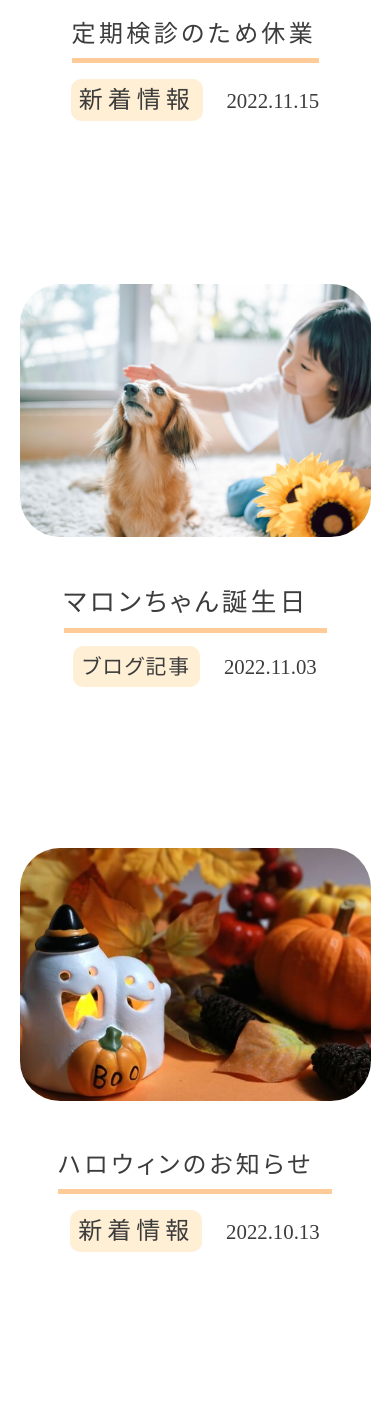
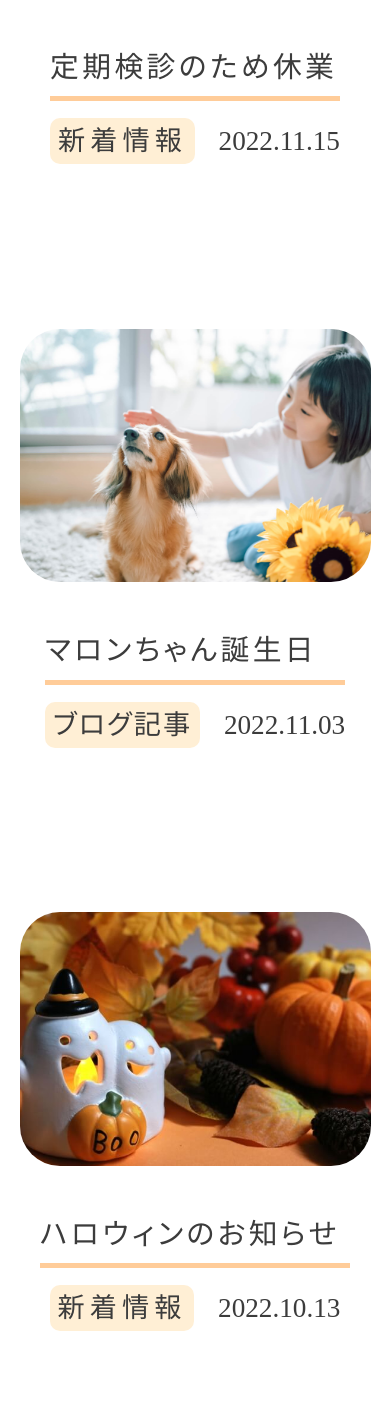
Before and after one commit to musan0328/portfolio, a PHP site: page /coading/news.html in a window 390 px wide. Shown: the part 2282-3694 px from the top of the page. Run offline with PHP 8.4, Linux system fonts and the light colour scheme; some libraries are stand-ins or nearby versions.

Commit message:
5回目の修正です

```diff
--- a/css/news.css
+++ b/css/news.css
@@ -296,7 +292,7 @@ main {
 	text-align: left;
 	border-bottom: 2px solid #FFCC99;
 	max-width: 145px;
-	width: 79%;
+	width: 80%;
 	font-size: 1.0rem;
 	margin-bottom: 8px;
 }
@@ -616,6 +606,25 @@ footer .copyright {
 	font-size: 18px;
 }
 
+@media screen and (max-width: 920px) {
+	.news-text {
+		text-align: left;
+		border-bottom: 2px solid #FFCC99;
+		max-width: 145px;
+		width: 85%;
+		font-size: 1.0rem;
+		margin-bottom: 8px;
+	}
+}
+
+@media screen and (max-width: 821px) {
+
+	.news-text {
+		max-width: 170px;
+		width: 90%;
+	}
+}
+
 
 @media screen and (max-width: 768px) {
 	.gloval-nav2 {
@@ -769,15 +781,15 @@ footer .copyright {
 
 	.news-day {
 		margin-left: 20px;
-		font-size: 1.3rem;
+		font-size: 1.7rem;
 	}
 
 	.news-text {
 		border-bottom: 5px solid #FFCC99;
-		max-width: 263px;
+		max-width: 300px;
 		margin: 0 auto;
 		width: 80%;
-		font-size: 1.6rem;
+		font-size: 1.8rem;
 		margin-bottom: 13px;
 		letter-spacing: 3.4px;
 	}
@@ -785,7 +797,7 @@ footer .copyright {
 	.news-category1 {
 		letter-spacing: 5px;
 		padding: 8px;
-		font-size: 1.5rem;
+		font-size: 1.7rem;
 	}
 
 	.news-category2 {
@@ -796,86 +808,86 @@ footer .copyright {
 		border-radius: 10px;
 		letter-spacing: 2px;
 		margin-top: 10px;
-		padding: 9px;
-		font-size: 1.3rem;
+		padding: 8px;
+		font-size: 1.7rem;
 	}
 
 	.news-text2 {
 		border-bottom: 5px solid #FFCC99;
-		max-width: 247px;
+		max-width: 290px;
 		margin: 0 auto;
 		width: 80%;
-		font-size: 1.5rem;
+		font-size: 1.8rem;
 		margin-bottom: 13px;
 		letter-spacing: 3.4px;
 	}
 
 	.news-text3 {
 		border-bottom: 5px solid #FFCC99;
-		max-width: 301px;
+		max-width: 330px;
 		margin: 0 auto;
 		width: 100%;
-		font-size: 1.5rem;
+		font-size: 1.8rem;
 		margin-bottom: 13px;
 		letter-spacing: 3.4px;
 	}
 
 	.news-text4 {
 		border-bottom: 5px solid #FFCC99;
-		max-width: 220px;
+		max-width: 266px;
 		margin: 0 auto;
 		width: 100%;
-		font-size: 1.5rem;
+		font-size: 1.8rem;
 		margin-bottom: 13px;
 		letter-spacing: 3.4px;
 	}
 
 	.news-text5 {
 		border-bottom: 5px solid #FFCC99;
-		max-width: 274px;
+		max-width: 310px;
 		margin: 0 auto;
 		width: 100%;
-		font-size: 1.5rem;
+		font-size: 1.8rem;
 		margin-bottom: 13px;
 		letter-spacing: 3.4px;
 	}
 
 	.news-text6 {
 		border-bottom: 5px solid #FFCC99;
-		max-width: 258px;
+		max-width: 310px;
 		margin: 0 auto;
 		width: 100%;
-		font-size: 1.5rem;
+		font-size: 1.8rem;
 		margin-bottom: 13px;
 		letter-spacing: 3.4px;
 	}
 
 	.news-text7 {
 		border-bottom: 5px solid #FFCC99;
-		max-width: 191px;
+		max-width: 235px;
 		margin: 0 auto;
 		width: 100%;
-		font-size: 1.5rem;
+		font-size: 1.8rem;
 		margin-bottom: 13px;
 		letter-spacing: 3.4px;
 	}
 
 	.news-text8 {
 		border-bottom: 5px solid #FFCC99;
-		max-width: 300px;
+		max-width: 350px;
 		margin: 0 auto;
 		width: 100%;
-		font-size: 1.5rem;
+		font-size: 1.8rem;
 		margin-bottom: 13px;
 		letter-spacing: 3.4px;
 	}
 
 	.news-text9 {
 		border-bottom: 5px solid #FFCC99;
-		max-width: 231px;
+		max-width: 280px;
 		margin: 0 auto;
 		width: 100%;
-		font-size: 1.5rem;
+		font-size: 1.8rem;
 		margin-bottom: 13px;
 		letter-spacing: 3.4px;
 	}
```
Also changed, not shown: other parts of css/news.css (+51 -28 lines).
